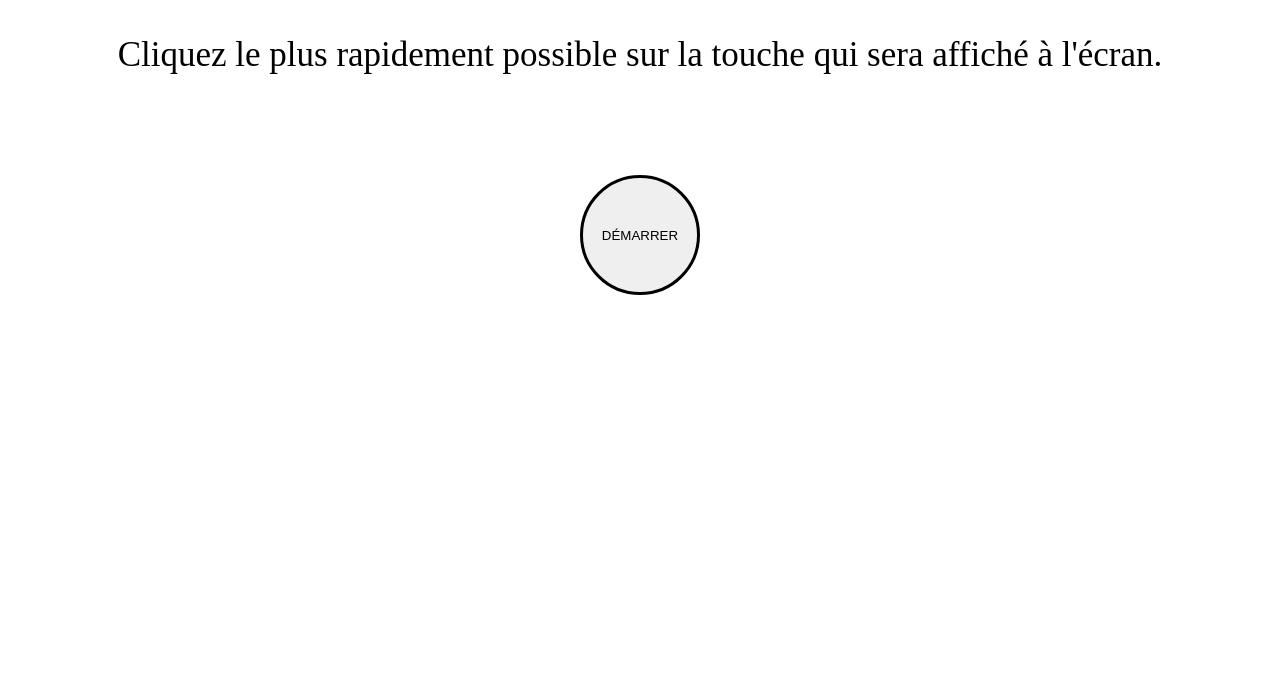
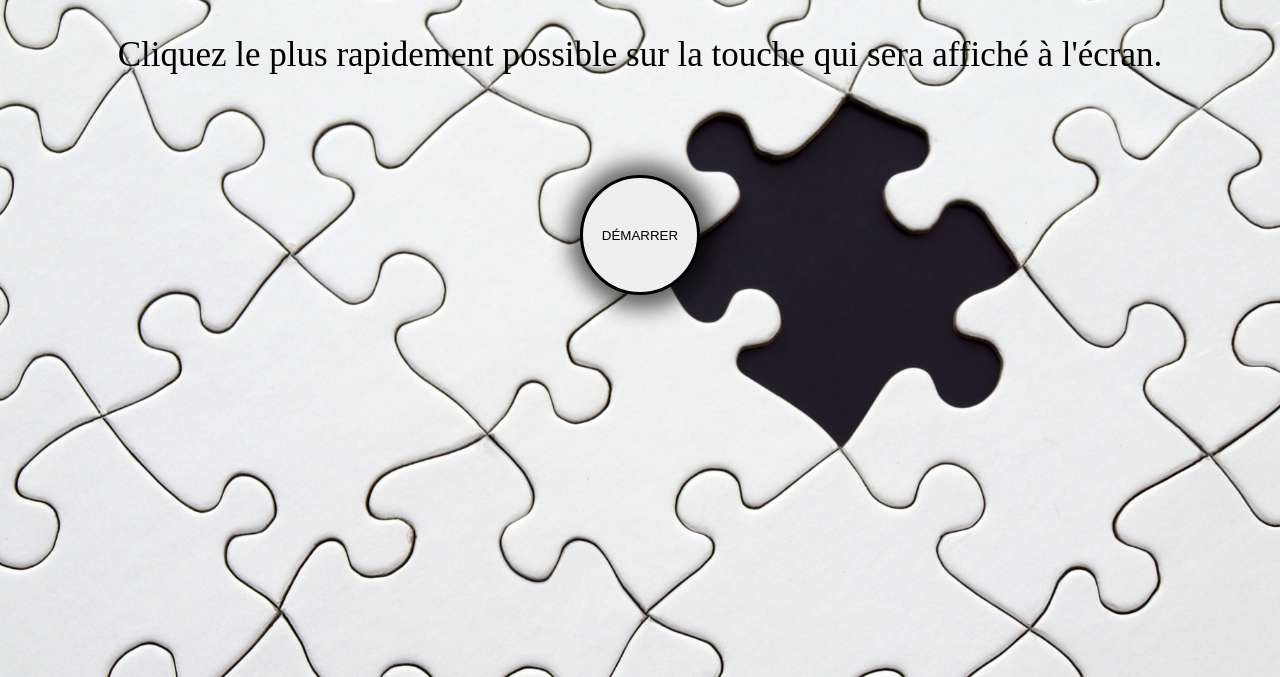
Before and after one commit to FaouziMmadi/jeux, a plain HTML site: page index.html in a window 1280 px wide. Shown: the part 123-800 px from the top of the page. Drawn offline with Linux system fonts and the light colour scheme.

Commit message:
commit seconde

```diff
--- a/css/style.css
+++ b/css/style.css
@@ -19,9 +19,8 @@ time, mark, audio, video
 }
 
 body {
-  width: 100%;
-  height: 100%;
-  background-image: url("../../Jeu-java/image/paysage.png");
+background-size: cover;
+background-image: url("../image/puzzle.jpg");
 }
 
 #container {
@@ -38,6 +37,7 @@ body {
 
 /* bouton demarrer*/
 #btn {
+  box-shadow: 2px 1px 20px 13px rgba(0,0,0,0.59);
   height: 120px;
   min-width: 120px;
   border-radius:60px;
```
Also changed, not shown: index.html (+1 -0 lines), image/puzzle.jpg (added).
